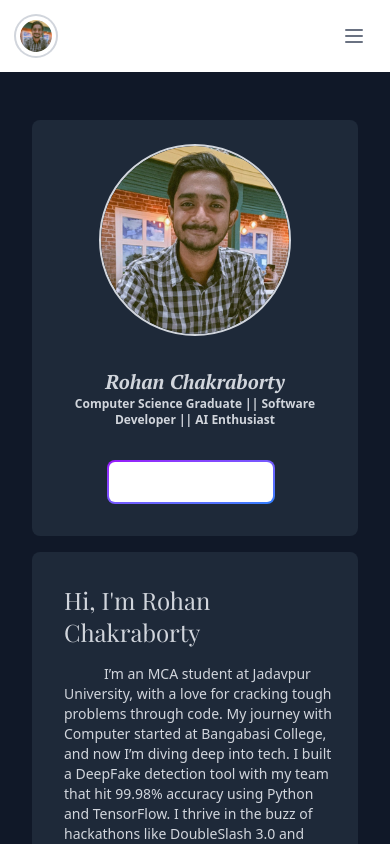
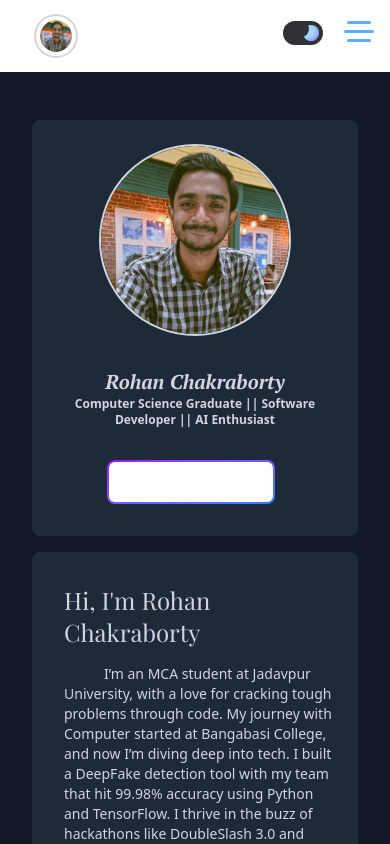
Before and after one commit to rohannc/My_Portfolio, a Vue app: page / in a window 390 px wide. Shown: the top 844 px of the page. Built offline with nearby package versions, Linux system fonts and the light colour scheme; a web font is replaced by a local one.

Commit message:
Updating the navigation bar in mobile

```diff
--- a/src/components/NavbarCustomized.vue
+++ b/src/components/NavbarCustomized.vue
@@ -1,5 +1,5 @@
 <script setup>
-import { ref, onMounted, onUnmounted, computed, watch } from "vue";
+import { ref, onMounted, onUnmounted, watch } from "vue";
 
 // Navigation items with icons
 const navItems = ref([
@@ -10,15 +10,11 @@ const navItems = ref([
     { name: "Contact Me", url: "#contact", active: false, icon: "envelope" },
 ]);
 
-// Search state
-const searchQuery = ref("");
-const isSearchFocused = ref(false);
-
 // Dark mode state
-const isDarkMode = ref(false);
+const isDarkMode = ref(true);
 
 // Mobile menu state
-const isMobileMenuOpen = ref(false);
+const isMenuOpen = ref(false);
 
 // Watch isDarkMode to update HTML class
 watch(isDarkMode, (newValue) => {
@@ -29,69 +25,74 @@ watch(isDarkMode, (newValue) => {
     }
 });
 
-// Computed property to filter nav items
-const filteredNavItems = computed(() => {
-    if (!searchQuery.value.trim()) return [];
-    return navItems.value.filter(item =>
-        item.name.toLowerCase().includes(searchQuery.value.toLowerCase())
-    );
-});
-
 // Handle navbar button click
 const handleNavClick = (clickedItem) => {
     navItems.value.forEach((item) => {
         item.active = item === clickedItem;
     });
-    isMobileMenuOpen.value = false; // Close mobile menu on item click
+    isMenuOpen.value = false; // Close mobile menu
 };
 
-// Toggle mobile menu
-const toggleMobileMenu = () => {
-    isMobileMenuOpen.value = !isMobileMenuOpen.value;
+// Toggle dark mode
+const toggleDarkMode = () => {
+    isDarkMode.value = !isDarkMode.value;
 };
 
-// Handle Ctrl + K shortcut
-const handleKeydown = (event) => {
-    if (event.ctrlKey && event.key === 'k') {
-        event.preventDefault();
-        const input = document.getElementById('search-navbar-desktop');
-        if (input) {
-            input.focus();
-            isSearchFocused.value = true;
-        }
-    }
-};
-
-// Initialize dark mode and event listeners
+// Initialize dark mode and Intersection Observer
 onMounted(() => {
     isDarkMode.value = true;
     document.documentElement.classList.add('dark');
-    window.addEventListener('keydown', handleKeydown);
+
+    // Set up Intersection Observer for section visibility
+    const observer = new IntersectionObserver(
+        (entries) => {
+            let isAnySectionVisible = false;
+            entries.forEach((entry) => {
+                if (entry.isIntersecting) {
+                    isAnySectionVisible = true;
+                    const sectionId = `#${entry.target.id}`;
+                    navItems.value.forEach((item) => {
+                        item.active = item.url === sectionId;
+                    });
+                }
+            });
+            // If no section is visible (e.g., at top), unhighlight all
+            if (!isAnySectionVisible) {
+                navItems.value.forEach((item) => {
+                    item.active = false;
+                });
+            }
+        },
+        { threshold: 0.5, rootMargin: '-20% 0px -20% 0px' }
+    );
+
+    // Observe each section
+    navItems.value.forEach((item) => {
+        const section = document.querySelector(item.url);
+        if (section) {
+            observer.observe(section);
+        }
     });
 
-// Cleanup event listeners
+    // Cleanup observer on unmount
     onUnmounted(() => {
-    window.removeEventListener('keydown', handleKeydown);
+        observer.disconnect();
+    });
 });
 </script>
 
 <template>
     <nav id="navbar" class="fixed top-0 w-full z-50 bg-white border-gray-200 dark:bg-gray-900">
-        <div class="max-w-screen-xl flex items-center justify-between mx-auto p-4">
+        <div class="w-[90%] mx-auto flex items-center justify-between p-4">
             <!-- Logo Section -->
-            <a href="#" class="flex items-center space-x-3 rtl:space-x-reverse">
+            <a href="#" class="flex items-center space-x-3">
                 <img class="w-10 h-10 p-1 rounded-full ring-2 ring-gray-300 dark:ring-gray-500"
                     src="../assets/ProfileImageCropped.jpg" alt="Bordered avatar">
-                <span class="self-center text-2xl font-semibold whitespace-nowrap dark:text-white md:block hidden">
-                    Rohan Chakraborty
-                </span>
             </a>
-            <!-- Right Side: Hamburger (Mobile) and Desktop Navigation/Search -->
-            <div class="flex items-center space-x-4">
-                <!-- Desktop Navigation and Search -->
-                <div class="hidden md:flex items-center space-x-8" id="navbar-search">
-                    <!-- Desktop Navigation Links -->
-                    <ul class="flex space-x-8 font-medium">
+            <!-- Navigation and Toggle -->
+            <div class="flex items-center space-x-8">
+                <!-- Desktop Navigation -->
+                <ul class="hidden md:flex space-x-8 font-medium ml-auto">
                     <li v-for="(item, index) in navItems" :key="index">
                         <a :href="item.url" @click="handleNavClick(item)" class="inline-flex items-center space-x-2"
                             :class="[
@@ -103,17 +104,17 @@ onUnmounted(() => {
                                 :class="['w-5 h-5', item.active ? 'text-blue-700 dark:text-blue-500' : 'text-gray-900 dark:text-white']"
                                 fill="none" stroke="currentColor" viewBox="0 0 24 24"
                                 xmlns="http://www.w3.org/2000/svg">
-                                    <path v-if="item.icon === 'light-bulb'" stroke-linecap="round"
-                                        stroke-linejoin="round" stroke-width="2"
+                                <path v-if="item.icon === 'light-bulb'" stroke-linecap="round" stroke-linejoin="round"
+                                    stroke-width="2"
                                     d="M9.663 17h4.673M12 3v1m6.364 1.636l-.707.707M21 12h-1M4 12H3m3.343-5.657l-.707-.707m2.828 9.9a5 5 0 117.072 0l-.548.547A3.374 3.374 0 0014 18.469V19a2 2 0 11-4 0v-.531c0-.895-.356-1.754-.988-2.386l-.548-.547z" />
-                                    <path v-if="item.icon === 'academic-cap'" stroke-linecap="round"
-                                        stroke-linejoin="round" stroke-width="2"
-                                        d="M12 14l9-5-9-5-9 5 9 5zm0 0l6.16-3.422a12.083 12.083 0 01.665 6.479A11.952 11.952 0 0012 20.055a11.952 11.952 0 00-6.824-2.998 12.078 12.078 0 01.665-6.479L12 14zm-4 6v-7.5l4-2.222" />
+                                <path v-if="item.icon === 'academic-cap'" stroke-linecap="round" stroke-linejoin="round"
+                                    stroke-width="2"
+                                    d="M12 14l9-5-9-5-9 5 9 5zm0 0l6.16-3.422a12.083 12.083 0 01.665 6.479A11.952 11.952 0 0012 20.055a11.952 11.952 0 00-6.824-2.998a12.078 12.078 0 01.665-6.479L12 14zm-4 6v-7.5l4-2.222" />
                                 <path v-if="item.icon === 'trophy'" stroke-linecap="round" stroke-linejoin="round"
                                     stroke-width="2"
-                                        d="M9 12l2 2 4-4M7.835 4.697a3.42 3.42 0 001.946-.806 3.42 3.42 0 014.438 0 3.42 3.42 0 001.946.806 3.42 3.42 0 013.138 3.138 3.42 3.42 0 00.806 1.946 3.42 3.42 0 010 4.438 3.42 3.42 0 00-.806 1.946 3.42 3.42 0 01-3.138 3.138 3.42 3.42 0 00-1.946.806 3.42 3.42 0 01-4.438 0 3.42 3.42 0 00-1.946-.806 3.42 3.42 0 01-3.138-3.138 3.42 3.42 0 00-.806-1.946 3.42 3.42 0 010-4.438 3.42 3.42 0 00.806-1.946 3.42 3.42 0 013.138-3.138z" />
-                                    <path v-if="item.icon === 'briefcase'" stroke-linecap="round"
-                                        stroke-linejoin="round" stroke-width="2"
+                                    d="M9 12l2 2 4-4M7.835 4.697a3.42 3.42 0 001.946-.806 3.42 3.42 0 014.438 0 3.42 3.42 0 001.946.806 3.42 3.42 0 013.138 3.138 3.42 3.42 0 00.806 1.946 3.42 3.42 0 010 4.438 3.42 3.42 0 00-.806 1.946 3.42 3.42 0 01-3.138 3.138 3.42 3.42 0 00-1.946.806 3.42 3.42 0 01-4.438 0 3.42 3.42 0 00-1.946-.806 3.42 3.42 0 01-3.138-3.138 3. LEDs to be 3.42 0 00-.806-1.946 3.42 3.42 0 010-4.438 3.42 3.42 0 00.806-1.946 3.42 3.42 0 013.138-3.138z" />
+                                <path v-if="item.icon === 'briefcase'" stroke-linecap="round" stroke-linejoin="round"
+                                    stroke-width="2"
                                     d="M21 13.255A23.931 23.931 0 0112 15c-3.183 0-6.22-.62-9-1.745M16 6V4a2 2 0 00-2-2h-4a2 2 0 00-2 2v2m4 6h.01M5 20h14a2 2 0 002-2V8a2 2 0 00-2-2H5a2 2 0 00-2 2v10a2 2 0 002 2z" />
                                 <path v-if="item.icon === 'envelope'" stroke-linecap="round" stroke-linejoin="round"
                                     stroke-width="2"
@@ -123,89 +124,47 @@ onUnmounted(() => {
                         </a>
                     </li>
                 </ul>
-                    <!-- Search Button (Desktop) -->
-                    <div class="relative">
-                        <div class="absolute inset-y-0 start-0 flex items-center ps-3 pointer-events-none">
-                            <svg class="w-4 h-4 text-gray-500 dark:text-gray-400" aria-hidden="true"
-                                xmlns="http://www.w3.org/2000/svg" fill="none" viewBox="0 0 20 20">
-                                <path stroke="currentColor" stroke-linecap="round" stroke-linejoin="round"
-                                    stroke-width="2" d="m19 19-4-4m0-7A7 7 0 1 1 1 8a7 7 0 0 1 14 0Z" />
-                            </svg>
-                            <span class="sr-only">Search icon</span>
-                        </div>
-                        <input type="text" id="search-navbar-desktop" v-model="searchQuery"
-                            @focus="isSearchFocused = true" @blur="isSearchFocused = false" class="block w-full p-2 ps-10 pr-12 text-sm text-gray-900 border border-gray-300 rounded-lg bg-gray-50
-                            focus:ring-blue-500 focus:border-blue-500 dark:bg-gray-700 dark:border-gray-600 dark:placeholder-gray-400
-                            dark:text-white dark:focus:ring-blue-500 dark:focus:border-blue-500"
-                            placeholder="Type to Search..." />
-                        <!-- Right-Aligned Shortcut Indicator -->
-                        <div class="absolute inset-y-0 end-0 flex items-center pe-3 pointer-events-none">
-                            <img src="https://img.icons8.com/?size=100&id=zP1mYl1gEfJz&format=png&color=000000"
-                                alt="CTRL" width="20px" height="20px">
-                            <span class="text-xs font-medium text-gray-500 dark:text-gray-400 ml-1">+ K</span>
-                        </div>
-                        <!-- Search Results Dropdown -->
-                        <ul v-if="isSearchFocused && filteredNavItems.length"
-                            class="absolute top-full left-0 w-full mt-1 bg-white dark:bg-gray-800 border border-gray-300 dark:border-gray-600 rounded-lg shadow-lg max-h-60 overflow-y-auto z-50">
-                            <li v-for="(item, index) in filteredNavItems" :key="index"
-                                class="px-4 py-2 text-sm text-gray-900 dark:text-white hover:bg-gray-100 dark:hover:bg-gray-700 cursor-pointer">
-                                <a :href="item.url" @click="searchQuery = ''; isSearchFocused = false">{{ item.name
-                                    }}</a>
-                            </li>
-                        </ul>
+                <!-- Dark Mode Toggle -->
+                <label class="switch md:ml-4 mb-1.5">
+                    <input type="checkbox" v-model="isDarkMode" @click="toggleDarkMode">
+                    <span class="slider"></span>
+                </label>
+                <!-- Hamburger Menu for Mobile -->
+                <div class="md:hidden fixed top-4 right-4 z-60">
+                    <input id="checkbox2" type="checkbox" class="hidden" v-model="isMenuOpen">
+                    <label class="toggle toggle2" for="checkbox2">
+                        <div id="bar4" class="bars"></div>
+                        <div id="bar5" class="bars"></div>
+                        <div id="bar6" class="bars"></div>
+                    </label>
                 </div>
             </div>
-                <!-- Hamburger Button (Mobile) -->
-                <button @click="toggleMobileMenu"
-                    class="md:hidden p-2 rounded-lg text-gray-500 hover:bg-gray-100 dark:text-gray-400 dark:hover:bg-gray-700 focus:outline-none">
-                    <svg class="w-6 h-6" fill="none" stroke="currentColor" viewBox="0 0 24 24"
-                        xmlns="http://www.w3.org/2000/svg">
-                        <path stroke-linecap="round" stroke-linejoin="round" stroke-width="2"
-                            d="M4 6h16M4 12h16M4 18h16"></path>
-                    </svg>
-                    <span class="sr-only">Toggle menu</span>
-                </button>
         </div>
-        </div>
-        <!-- Mobile Menu (Slide-in from Right) -->
-        <div v-if="isMobileMenuOpen"
-            class="md:hidden fixed top-0 right-0 w-3/4 h-full bg-white dark:bg-gray-900 shadow-lg z-50 transform transition-transform duration-300">
-            <div class="flex flex-col p-4">
-                <!-- Close Button -->
-                <button @click="toggleMobileMenu"
-                    class="self-end p-2 text-gray-500 dark:text-gray-400 hover:bg-gray-100 dark:hover:bg-gray-700 rounded-lg">
-                    <svg class="w-6 h-6" fill="none" stroke="currentColor" viewBox="0 0 24 24"
-                        xmlns="http://www.w3.org/2000/svg">
-                        <path stroke-linecap="round" stroke-linejoin="round" stroke-width="2" d="M6 18L18 6M6 6l12 12">
-                        </path>
-                    </svg>
-                    <span class="sr-only">Close menu</span>
-                </button>
-                <!-- Mobile Navigation Links -->
-                <ul class="flex flex-col mt-4 space-y-4 font-medium">
+        <!-- Mobile Menu -->
+        <div class="fixed top-0 left-0 w-full bg-white/90 dark:bg-gray-900/90 z-40 transform transition-transform duration-300 ease-in-out"
+            :class="{ 'translate-y-0': isMenuOpen, '-translate-y-full': !isMenuOpen }">
+            <ul class="flex flex-col items-center py-6 space-y-4 font-medium h-fit max-h-[80vh] mt-16">
                 <li v-for="(item, index) in navItems" :key="index">
-                        <a :href="item.url" @click="handleNavClick(item)"
-                            class="inline-flex items-center space-x-2 py-2 px-3 rounded-sm" :class="[
+                    <a :href="item.url" @click="handleNavClick(item)" class="inline-flex items-center space-x-2" :class="[
                         item.active
-                                    ? 'text-white bg-blue-700'
-                                    : 'text-gray-900 hover:bg-gray-100 dark:text-white dark:hover:bg-gray-700'
+                            ? 'text-blue-700 dark:text-blue-500'
+                            : 'text-gray-900 hover:text-blue-700 dark:text-white dark:hover:text-blue-500'
                     ]">
                         <svg v-if="item.icon"
-                                :class="['w-5 h-5', item.active ? 'text-white' : 'text-gray-900 dark:text-white']"
-                                fill="none" stroke="currentColor" viewBox="0 0 24 24"
-                                xmlns="http://www.w3.org/2000/svg">
+                            :class="['w-5 h-5', item.active ? 'text-blue-700 dark:text-blue-500' : 'text-gray-900 dark:text-white']"
+                            fill="none" stroke="currentColor" viewBox="0 0 24 24" xmlns="http://www.w3.org/2000/svg">
                             <path v-if="item.icon === 'light-bulb'" stroke-linecap="round" stroke-linejoin="round"
                                 stroke-width="2"
                                 d="M9.663 17h4.673M12 3v1m6.364 1.636l-.707.707M21 12h-1M4 12H3m3.343-5.657l-.707-.707m2.828 9.9a5 5 0 117.072 0l-.548.547A3.374 3.374 0 0014 18.469V19a2 2 0 11-4 0v-.531c0-.895-.356-1.754-.988-2.386l-.548-.547z" />
                             <path v-if="item.icon === 'academic-cap'" stroke-linecap="round" stroke-linejoin="round"
                                 stroke-width="2"
-                                    d="M12 14l9-5-9-5-9 5 9 5zm0 0l6.16-3.422a12.083 12.083 0 01.665 6.479A11.952 11.952 0 0012 20.055a11.952 11.952 0 00-6.824-2.998 12.078 12.078 0 01.665-6.479L12 14zm-4 6v-7.5l4-2.222" />
+                                d="M12 14l9-5-9-5-9 5 9 5zm0 0l6.16-3.422a12.083 12.083 0 01.665 6.479A11.952 11.952 0 0012 20.055a11.952 11.952 0 00-6.824-2.998a12.078 12.078 0 01.665-6.479L12 14zm-4 6v-7.5l4-2.222" />
                             <path v-if="item.icon === 'trophy'" stroke-linecap="round" stroke-linejoin="round"
                                 stroke-width="2"
                                 d="M9 12l2 2 4-4M7.835 4.697a3.42 3.42 0 001.946-.806 3.42 3.42 0 014.438 0 3.42 3.42 0 001.946.806 3.42 3.42 0 013.138 3.138 3.42 3.42 0 00.806 1.946 3.42 3.42 0 010 4.438 3.42 3.42 0 00-.806 1.946 3.42 3.42 0 01-3.138 3.138 3.42 3.42 0 00-1.946.806 3.42 3.42 0 01-4.438 0 3.42 3.42 0 00-1.946-.806 3.42 3.42 0 01-3.138-3.138 3.42 3.42 0 00-.806-1.946 3.42 3.42 0 010-4.438 3.42 3.42 0 00.806-1.946 3.42 3.42 0 013.138-3.138z" />
                             <path v-if="item.icon === 'briefcase'" stroke-linecap="round" stroke-linejoin="round"
                                 stroke-width="2"
-                                    d="M21 13.255A23.931 23.931 0 0112 15c-3.183 0-6.22-.62-9-1.745	3.183 0-6.22-.62-9-1.745M16 6V4a2 2 0 00-2-2h-4a2 2 0 00-2 2v2m4 6h.01M5 20h14a2 2 0 002-2V8a2 2 0 00-2-2H5a2 2 0 00-2 2v10a2 2 0 002 2z" />
+                                d="M21 13.255A23.931 23.931 0 0112 15c-3.183 0-6.22-.62-9-1.745M16 6V4a2 2 0 00-2-2h-4a2 2 0 00-2 2v2m4 6h.01M5 20h14a2 2 0 002-2V8a2 2 0 00-2-2H5a2 2 0 00-2 2v10a2 2 0 002 2z" />
                             <path v-if="item.icon === 'envelope'" stroke-linecap="round" stroke-linejoin="round"
                                 stroke-width="2"
                                 d="M3 8l7.89 5.26a2 2 0 002.22 0L21 8M5 19h14a2 2 0 002-2V7a2 2 0 00-2-2H5a2 2 0 00-2 2v10a2 2 0 002 2z" />
@@ -215,23 +174,129 @@ onUnmounted(() => {
                 </li>
             </ul>
         </div>
-        </div>
-        <!-- Overlay for Mobile Menu -->
-        <div v-if="isMobileMenuOpen" @click="isMobileMenuOpen = false"
-            class="md:hidden fixed inset-0 bg-black bg-opacity-50 z-40"></div>
     </nav>
 </template>
 
 <style scoped>
-/* Ensure dropdown is above other elements */
+/* Ensure navbar is above other elements */
 .z-50 {
     z-index: 50;
 }
 
-/* Smooth transition for mobile menu */
-.transform {
-    transition-property: transform;
-    transition-timing-function: cubic-bezier(0.4, 0, 0.2, 1);
-    transition-duration: 300ms;
+/* Dark Mode Switch */
+.switch {
+    display: block;
+    --width-of-switch: 2.5em;
+    --height-of-switch: 1.5em;
+    --size-of-icon: 1em;
+    --slider-offset: 0.2em;
+    position: relative;
+    width: var(--width-of-switch);
+    height: var(--height-of-switch);
+}
+
+.switch input {
+    opacity: 0;
+    width: 0;
+    height: 0;
+}
+
+.slider {
+    position: absolute;
+    cursor: pointer;
+    top: 0;
+    left: 0;
+    right: 0;
+    bottom: 0;
+    background-color: #f4f4f5;
+    transition: .4s;
+    border-radius: 30px;
+}
+
+.slider:before {
+    position: absolute;
+    content: "";
+    height: var(--size-of-icon, 1em);
+    width: var(--size-of-icon, 1em);
+    border-radius: 20px;
+    left: var(--slider-offset, 0.2em);
+    top: 50%;
+    transform: translateY(-50%);
+    background: linear-gradient(40deg, #ff0080, #ff8c00 70%);
+    transition: .4s;
+}
+
+input:checked+.slider {
+    background-color: #303136;
+}
+
+input:checked+.slider:before {
+    left: calc(100% - (var(--size-of-icon, 1em) + var(--slider-offset, 0.2em)));
+    background: #303136;
+    box-shadow: inset -3px -2px 5px -2px #8983f7, inset -10px -4px 0 0 #a3dafb;
+}
+
+/* Hamburger Menu */
+#checkbox2 {
+    display: none;
+}
+
+.toggle2 {
+    position: relative;
+    width: 30px;
+    /* Smaller size for mobile */
+    height: 30px;
+    cursor: pointer;
+    display: flex;
+    flex-direction: column;
+    align-items: center;
+    justify-content: center;
+    gap: 6px;
+    /* Smaller gap */
+    transition-duration: .5s;
+}
+
+.bars {
+    width: 100%;
+    height: 3px;
+    /* Thinner bars */
+    background-color: rgb(92, 176, 255);
+    border-radius: 3px;
+}
+
+#bar5 {
+    transition-duration: .8s;
+}
+
+#bar4,
+#bar6 {
+    width: 80%;
+}
+
+#checkbox2:checked+.toggle2 .bars {
+    position: absolute;
+    transition-duration: .5s;
+}
+
+#checkbox2:checked+.toggle2 #bar5 {
+    transform: scaleX(0);
+    transition-duration: .5s;
+}
+
+#checkbox2:checked+.toggle2 #bar4 {
+    width: 100%;
+    transform: rotate(45deg);
+    transition-duration: .5s;
+}
+
+#checkbox2:checked+.toggle2 #bar6 {
+    width: 100%;
+    transform: rotate(-45deg);
+    transition-duration: .5s;
+}
+
+#checkbox2:checked+.toggle2 {
+    transition-duration: .5s;
+    transform: rotate(180deg);
 }
 </style>
```
Lines whose indentation alone changed are shown as unchanged.
